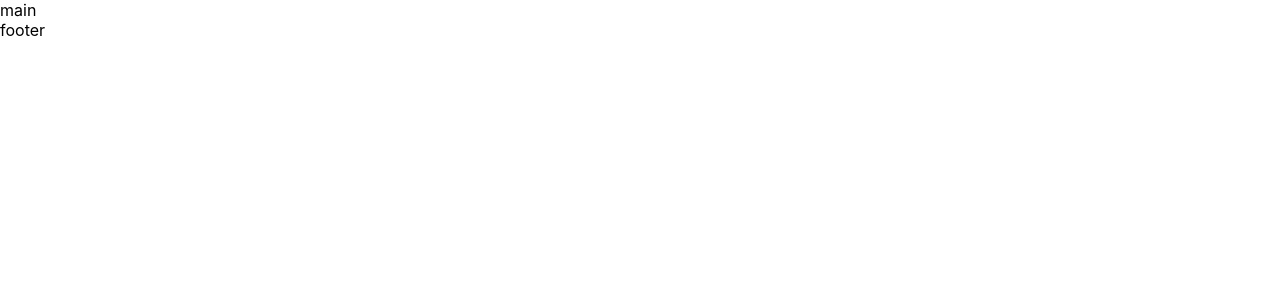
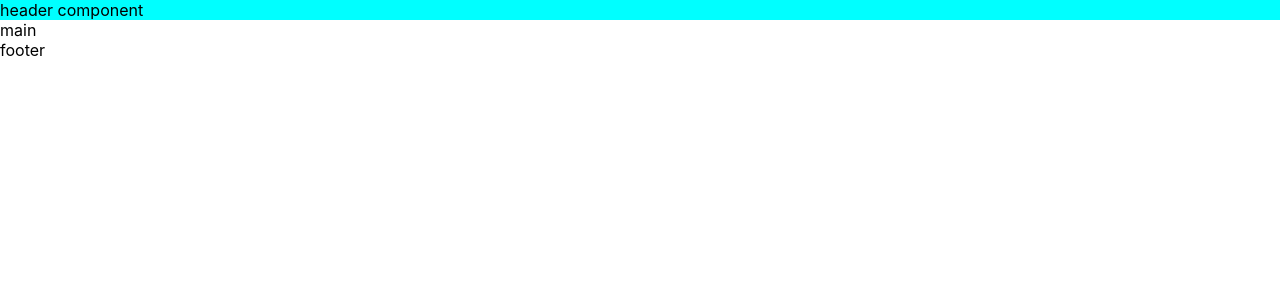
Before and after one commit to GiorgiZhordania/tera-bank, a Next.js app: page / in a window 1280 px wide. Shown: the top 300 px of the page. Built offline with nearby package versions, Linux system fonts and the light colour scheme.

Commit message:
add scss

```diff
--- /dev/null
+++ b/components/Header/Style.module.scss
@@ -0,0 +1,4 @@
+.header {
+    background-color: aqua;
+
+}
--- /dev/null
+++ b/components/Header/index.js
@@ -0,0 +1,10 @@
+import React from 'react'
+import Style from "./Style.module.scss"
+
+
+export default function Header() {
+  return (
+    <header className={Style.header} >header component</header>
+
+  )
+}
--- a/next.config.js
+++ b/next.config.js
@@ -1,7 +1,15 @@
 /** @type {import('next').NextConfig} */
+const path = require('path')
 const nextConfig = {
   reactStrictMode: true,
   swcMinify: true,
+  sassOptions: {
+    includePaths: [
+      path.join(__dirname, 'styles'),
+      path.join(__dirname, 'components'),
+      path.join(__dirname, 'pages'),
+    ],
+  }
 }
 
 module.exports = nextConfig
--- a/package.json
+++ b/package.json
@@ -15,6 +15,7 @@
   },
   "devDependencies": {
     "eslint": "8.23.0",
-    "eslint-config-next": "12.2.5"
+    "eslint-config-next": "12.2.5",
+    "sass": "^1.54.8"
   }
 }
--- a/pages/_app.js
+++ b/pages/_app.js
@@ -1,4 +1,4 @@
-import '../styles/globals.css'
+import '../styles/globals.scss'
 
 function MyApp({ Component, pageProps }) {
   return <Component {...pageProps} />
--- a/pages/index.js
+++ b/pages/index.js
@@ -1,4 +1,5 @@
 import Head from 'next/head'
+import Header from '../components/Header'
 
 export default function Home() {
   return (
@@ -7,6 +8,7 @@ export default function Home() {
         <title>Tera Bank</title>
 
       </Head>
+      <Header/>
 
       <main >
         main
```
Also changed, not shown: styles/globals.scss (renamed from styles/globals.css), 1 other file (tests, documents, lock files or other folders).
